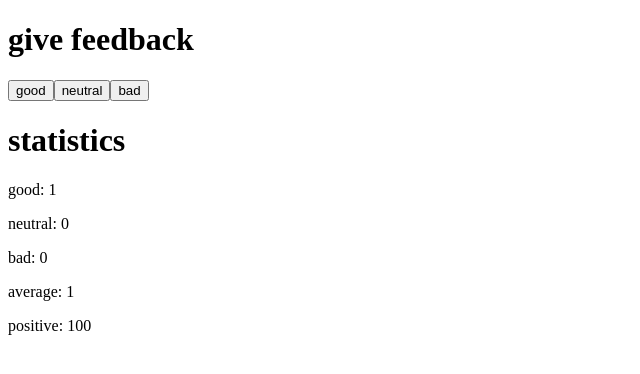
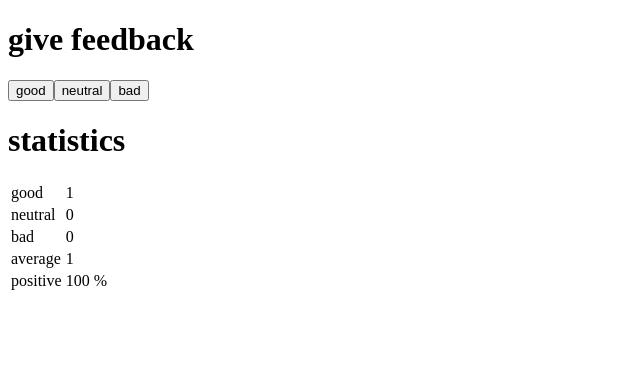
Before and after one commit to Samuliej/Fullstack-osa1, a React (Create React App) app in the folder unicafe/: page / in a window 1280 px wide. Both pictures are taken after a click on the button "good". Shown: the top 374 px of the page, without its empty margins (0-640 px from the left). Built offline with nearby package versions, Linux system fonts and the light colour scheme.

Commit message:
1.11*: unicafe step-6 complete

```diff
--- a/unicafe/src/App.js
+++ b/unicafe/src/App.js
@@ -13,12 +13,19 @@ const Header = (props) => (
 )
 
 const StatisticsLine = (props) => {
+  if (props.extra === null) {
+    return (
+      <tr>
+        <td>{props.text}</td>
+        <td>{props.value}</td>
+      </tr>
+    )
+  }
   return (
-    <div>
-      <p>
-        {props.text}: {props.value}
-      </p>
-    </div>
+    <tr>
+    <td>{props.text}</td>
+    <td>{props.value} {props.extra}</td>
+  </tr>
   )
 }
 
@@ -28,21 +35,26 @@ const Statistics = (props) => {
     return (<div><strong>No feedback given</strong></div>)
   }
   return (
-    <div>
-      <StatisticsLine text="good" value={props.good}></StatisticsLine>
-      <StatisticsLine text="neutral" value={props.neutral}></StatisticsLine>
-      <StatisticsLine text="bad" value={props.bad}></StatisticsLine>
-      <StatisticsLine text="average" value={getAverage(props.good, props.bad, props.allClicks)}></StatisticsLine>
-      <StatisticsLine text="positive" value={getPositive(props.good, props.allClicks)}></StatisticsLine>
-    </div>
+    <table>
+      <tbody>
+        <StatisticsLine text="good" value={props.good}></StatisticsLine>
+        <StatisticsLine text="neutral" value={props.neutral}></StatisticsLine>
+        <StatisticsLine text="bad" value={props.bad}></StatisticsLine>
+        <StatisticsLine text="average" value={getAverage(props.good, props.bad, props.allClicks)}></StatisticsLine>
+        <StatisticsLine text="positive" value={getPositive(props.good, props.allClicks)} extra="%"></StatisticsLine>
+      </tbody>
+    </table>
   )
 }
 
 // Vinkkiä onko järkevä suunnitella apufunktioita näin?
 // vai sijoittaa apufunktiot appiin ja sieltä heitellä suoraan ulkoisille
 // komponenteille arvot?
-const getAverage = (val1, val2, valCombined) => valCombined !== 0 ? ((val1 - val2) / valCombined) : 0
-const getPositive = (val1, valCombined) => valCombined !== 0 ? ((val1 * 100) / valCombined) : 0
+const getAverage = (val1, val2, valCombined) =>
+  valCombined !== 0 ? Math.round(((val1 - val2) / valCombined) * 100) / 100 : 0
+
+const getPositive = (val1, valCombined) =>
+  valCombined !== 0 ? Math.round(((val1 * 100) / valCombined) * 100) / 100 : 0
 
 const App = () => {
   const [good, setGood] = useState(0)
```
